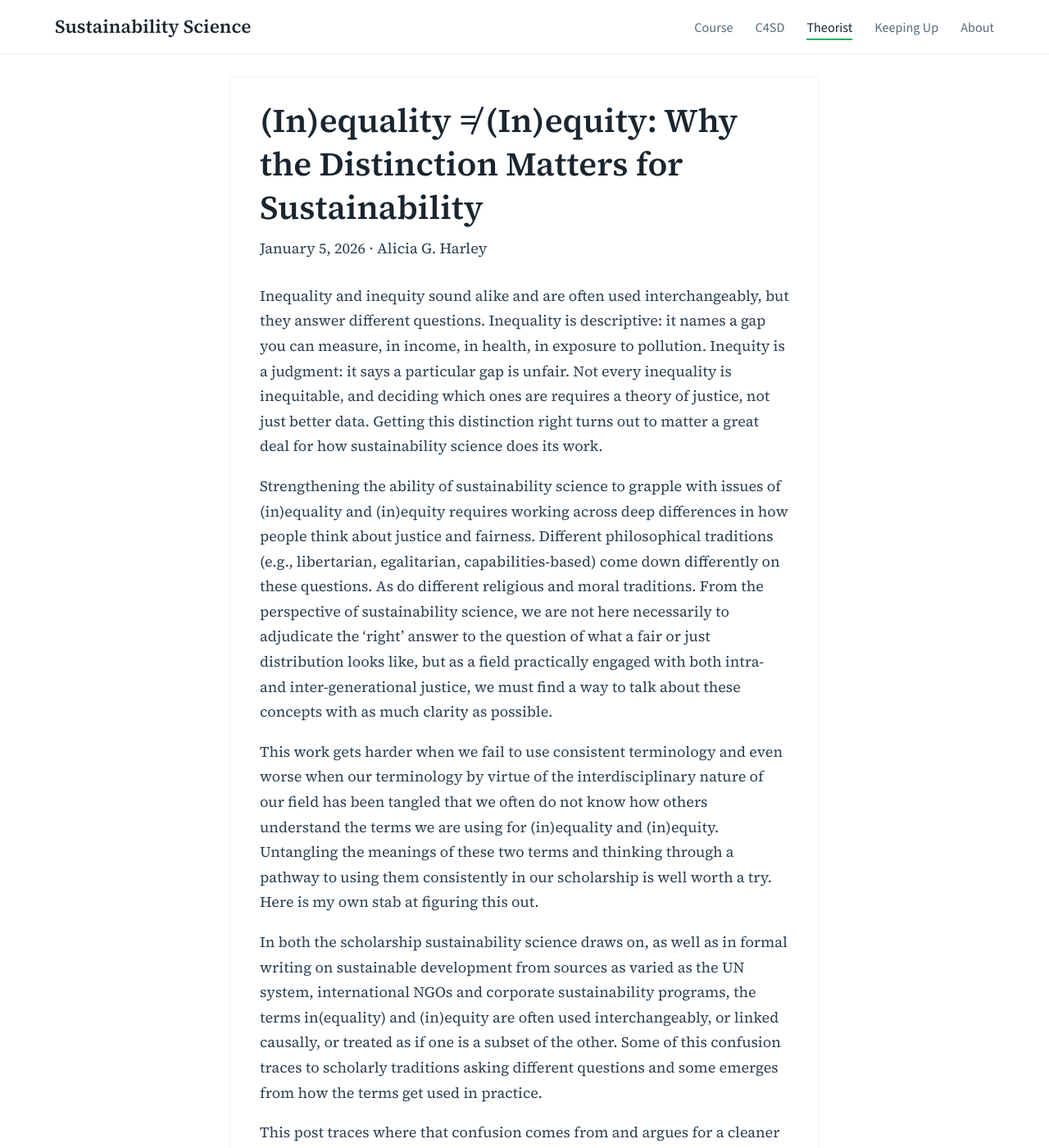
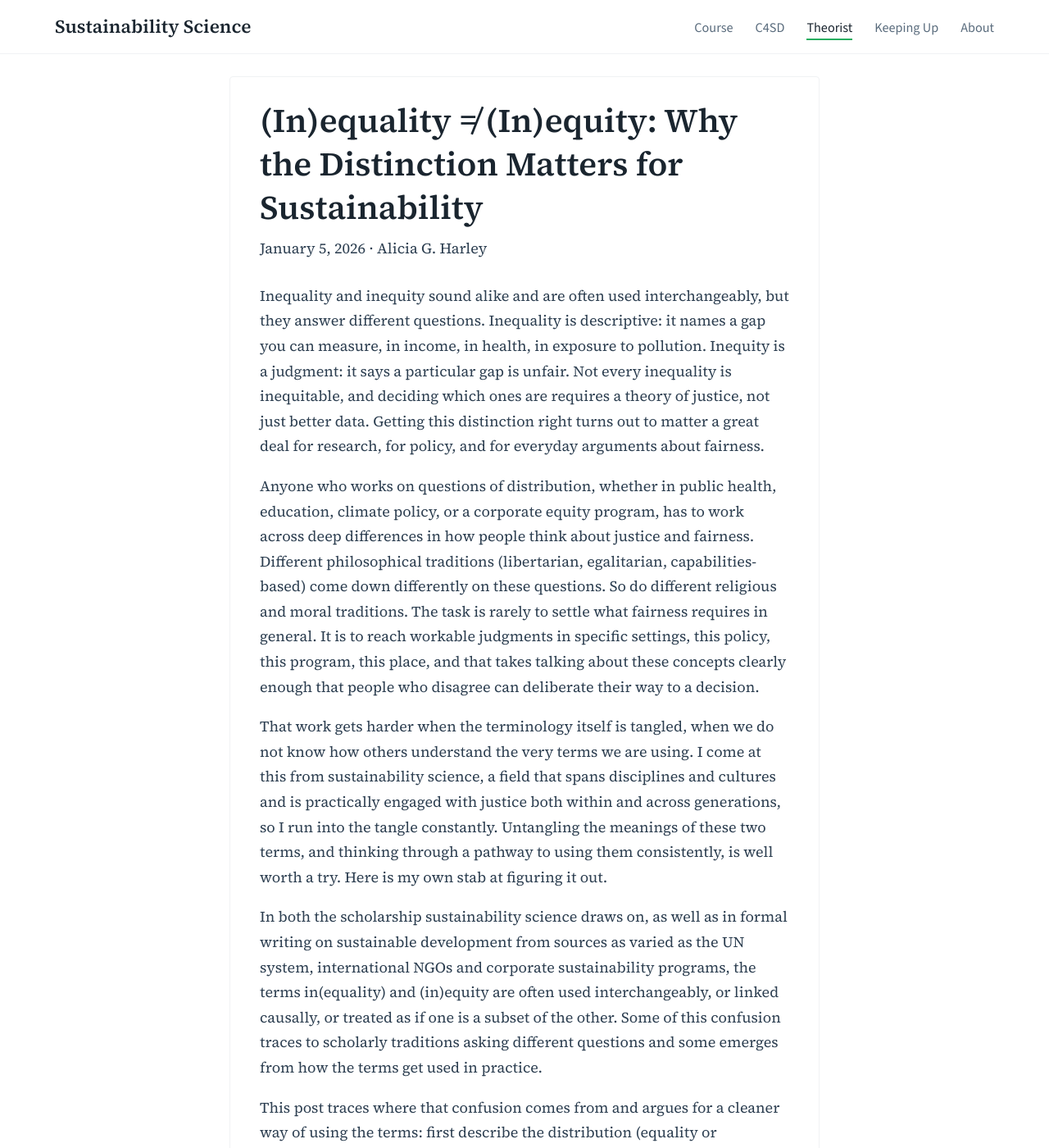
Before and after one commit to agharley/sustsci, a Jekyll site: the page built from theorist/_posts/2026-01-05-inequality-inequity.md, in a window 1280 px wide and 1400 px high. Shown: the whole window at 82% size. Built offline with Jekyll 4.4.1, drawn with Linux system fonts in a browser that asks for light colours; some of the changed text lies outside the part shown.

Commit message:
Update 2026-01-05-inequality-inequity.md
major updates to the post. reallly changed the order of things.

```diff
--- a/theorist/_posts/2026-01-05-inequality-inequity.md
+++ b/theorist/_posts/2026-01-05-inequality-inequity.md
@@ -11,21 +11,21 @@
 image: /assets/images/two-step.png
 ---
 
-Inequality and inequity sound alike and are often used interchangeably, but they answer different questions. Inequality is descriptive: it names a gap you can measure, in income, in health, in exposure to pollution. Inequity is a judgment: it says a particular gap is unfair. Not every inequality is inequitable, and deciding which ones are requires a theory of justice, not just better data. Getting this distinction right turns out to matter a great deal for how sustainability science does its work.
+Inequality and inequity sound alike and are often used interchangeably, but they answer different questions. Inequality is descriptive: it names a gap you can measure, in income, in health, in exposure to pollution. Inequity is a judgment: it says a particular gap is unfair. Not every inequality is inequitable, and deciding which ones are requires a theory of justice, not just better data. Getting this distinction right turns out to matter a great deal for research, for policy, and for everyday arguments about fairness.
 
-Strengthening the ability of sustainability science to grapple with issues of (in)equality and (in)equity requires working across deep differences in how people think about justice and fairness. Different philosophical traditions (e.g., libertarian, egalitarian, capabilities-based) come down differently on these questions. As do different religious and moral traditions. From the perspective of sustainability science, we are not here necessarily to adjudicate the ‘right’ answer to the question of what a fair or just distribution looks like, but as a field practically engaged with both intra- and inter-generational justice, we must find a way to talk about these concepts with as much clarity as possible.
+Anyone who works on questions of distribution, whether in public health, education, climate policy, or a corporate equity program, has to work across deep differences in how people think about justice and fairness. Different philosophical traditions (libertarian, egalitarian, capabilities-based) come down differently on these questions. So do different religious and moral traditions. The task is rarely to settle what fairness requires in general. It is to reach workable judgments in specific settings, this policy, this program, this place, and that takes talking about these concepts clearly enough that people who disagree can deliberate their way to a decision.
 
-This work gets harder when we fail to use consistent terminology and even worse when our terminology by virtue of the interdisciplinary nature of our field has been tangled that we often do not know how others understand the terms we are using for (in)equality and (in)equity. Untangling the meanings of these two terms and thinking through a pathway to using them consistently in our scholarship is well worth a try. Here is my own stab at figuring this out.
+That work gets harder when the terminology itself is tangled, when we do not know how others understand the very terms we are using. I come at this from sustainability science, a field that spans disciplines and cultures and is practically engaged with justice both within and across generations, so I run into the tangle constantly. Untangling the meanings of these two terms, and thinking through a pathway to using them consistently, is well worth a try. Here is my own stab at figuring it out.
 
 In both the scholarship sustainability science draws on, as well as in formal writing on sustainable development from sources as varied as the UN system, international NGOs and corporate sustainability programs, the terms in(equality) and (in)equity are often used interchangeably, or linked causally, or treated as if one is a subset of the other. Some of this confusion traces to scholarly traditions asking different questions and some emerges from how the terms get used in practice.
 
-This post traces where that confusion comes from and argues for a cleaner framework for their use in sustainability science: First describe the distribution (equality or inequality), then evaluate whether it’s fair (equity or inequity). This framing is neither unique nor rocket science, but it’s surprising how often it does not seem to be used in either sustainability scholarship or practical efforts to foster sustainable development. The value of this approach is not the distinction itself, which is old, but the discipline of taking the two steps in sequence and out loud, so that the theory of justice being applied is visible and contestable rather than smuggled into the categories. That discipline lets people holding different theories of justice, or coming from different religious, moral and philosophical traditions, share empirical ground while preserving space for deliberation about what fairness requires.
+This post traces where that confusion comes from and argues for a cleaner way of using the terms: first describe the distribution (equality or inequality), then evaluate whether it’s fair (equity or inequity). The distinction itself is old and not rocket science, yet it is surprising how often it goes unused, in scholarship and in practice. What does the work is the discipline of taking the two steps in order and being explicit at each: about what is being measured, and about the moral weight you are giving it and why. That way the judgment can be examined and contested instead of being built silently into the definitions of the words. That discipline lets people who hold different theories of justice, or who come from different religious, moral and philosophical traditions, share empirical ground while keeping open the deliberation over what fairness requires.
 
 
 
 ## Describe First, Evaluate Second
 
-My proposal which as I said before is neither entirely original nor rocket science, is a way to clearly distinguish important work that is descriptive of the world as it is, from the normative work of deliberating on the world as it *should* be.
+Used cleanly, the two terms divide the labor: description of the world as it is, and deliberation about the world as it *should* be.
 
 **(In)equality is a descriptive concept.** It refers to measured distributions—of income, resources, health outcomes, environmental burdens, capabilities. Inequalities can be observed, quantified, and compared without yet making any judgment about their fairness.
 
@@ -125,19 +125,9 @@
 
 The approach I'm advocating here keeps the empirical and the normative connected but distinct, and it keeps normative disagreement visible rather than resolving it definitionally. This approach uses the terms differently than many philosophers do—philosophers have long framed normative debates about justice using "equality" language. But for applied work, it aligns with a distinction already implicit in how many researchers and some major institutions actually proceed. Making this convention explicit helps sustainability science. It preserves shared empirical ground for people who hold different theories of justice, while keeping normative deliberation visible and open.  It's a proposal about how we might use these terms more clearly, not a claim about how philosophers have always used them.
 
-## The Limits of the Distinction
-
-This approach has limits. For many distributions—income, emissions, exposure to environmental hazard—reasonably neutral description remains tractable. But for some domains, the descriptive and evaluative are more thoroughly intertwined.
-
-Michèle Lamont has argued influentially that inequality scholarship has focused too narrowly on material distributions while neglecting what she calls "recognition gaps"—disparities in dignity, worth, and cultural membership between groups (Lamont, 2018; Lamont & Pierson, 2019). This is an important corrective. But when Lamont identifies a "recognition gap" or describes how groups experience "stigma," she is not making a purely descriptive claim the way Piketty does when he reports income shares. "Stigma" is not a neutral term. We use it because we already take the condition it names to be unjust. In other words the very thing we are measuring already carries its normative freight built in.
-
-Similarly, Hilary Putnam argued that the fact-value distinction, however useful, is not metaphysically clean—our choices about what to measure and how to categorize reflect normative commitments (Putnam, 2002). Science and technology studies has reached similar conclusions empirically: measurement categories and social order are co-produced, each shaping the other (Jasanoff, 2004).
-
-The approach does not rest on denying this entanglement. It claims that for many of the distributions central to sustainability science—who has access to clean water, how climate risks fall across populations, where environmental burdens concentrate—reasonably neutral description remains possible and valuable. For other domains—recognition, dignity, belonging—the framework helps us see that the descriptive and evaluative are more thoroughly intertwined, and marks those as requiring more explicit attention to the values our categories carry. In practice, this means that when working with recognition concepts, the sequence functions less as a method for separating description from evaluation and more as a reminder to be transparent that one's "description" already carries normative weight.
-
 ## How Careful Practitioners Already Work
 
-Describing first and evaluating second is not a new invention. It appears most clearly in work on material distributions, where the descriptive task is tractable in ways it may not be for debates about justice itself.
+Describing first and evaluating second is not a new invention. It appears most clearly in work on material distributions, where careful description is tractable.
 
 ### Inequality economists
 
@@ -207,11 +197,21 @@
 
 Finally, coalition-building may be easier with this approach. People who disagree about theories of justice can still collaborate on establishing shared facts.
 
+## The Limits of the Distinction
+
+This approach has limits. For many distributions—income, emissions, exposure to environmental hazard—reasonably neutral description remains tractable. But for some domains, the descriptive and evaluative are more thoroughly intertwined.
+
+Michèle Lamont has argued influentially that inequality scholarship has focused too narrowly on material distributions while neglecting what she calls "recognition gaps"—disparities in dignity, worth, and cultural membership between groups (Lamont, 2018; Lamont & Pierson, 2019). This is an important corrective. But when Lamont identifies a "recognition gap" or describes how groups experience "stigma," she is not making a purely descriptive claim the way Piketty does when he reports income shares. "Stigma" is not a neutral term. We use it because we already take the condition it names to be unjust. In other words the very thing we are measuring already carries its normative freight built in.
+
+Similarly, Hilary Putnam argued that the fact-value distinction, however useful, is not metaphysically clean—our choices about what to measure and how to categorize reflect normative commitments (Putnam, 2002). Science and technology studies has reached similar conclusions empirically: measurement categories and social order are co-produced, each shaping the other (Jasanoff, 2004).
+
+The approach does not rest on denying this entanglement. It claims that for many of the distributions central to sustainability science—who has access to clean water, how climate risks fall across populations, where environmental burdens concentrate—reasonably neutral description remains possible and valuable. For other domains—recognition, dignity, belonging—the framework helps us see that the descriptive and evaluative are more thoroughly intertwined, and marks those as requiring more explicit attention to the values our categories carry. In practice, this means that when working with recognition concepts, the sequence functions less as a method for separating description from evaluation and more as a reminder to be transparent that one's "description" already carries normative weight.
+
 ## Using this approach in practice
 
 When describing sustainability outcomes, report inequalities as what they are: empirical findings about distributions. Who has access to clean water? How are climate risks distributed across populations? What are the patterns in environmental health burdens? These are questions that can be answered with data, and the answers do not require first settling contested normative debates.
 
-When making claims about inequity, be explicit about the normative work you are doing. Why is this distribution unfair? According to what conception of justice? What would a more equitable distribution look like, and by what criteria? This transparency opens space for genuine deliberation about values rather than obscuring it.
+When making claims about inequity, be explicit about the normative work you are doing. Why is this distribution unfair? Unfair by what standard? What would a more equitable distribution look like, and by what criteria? This transparency opens space for genuine deliberation about values rather than obscuring it.
 
 And when encountering these terms in other literatures, pause to ask which framing is operating. Is the author treating equity as differentiated treatment aimed at equivalent outcomes (Froehle)? Using "inequity" to mean a subset of inequalities (Whitehead)? Assuming a causal relationship between inequality and inequity (which may be valid in a given context but is almost certainly not generalizable)? Its also worth remembering that the same words carry different meanings across fields, and recognizing this can prevent unnecessary confusion.
 
```
